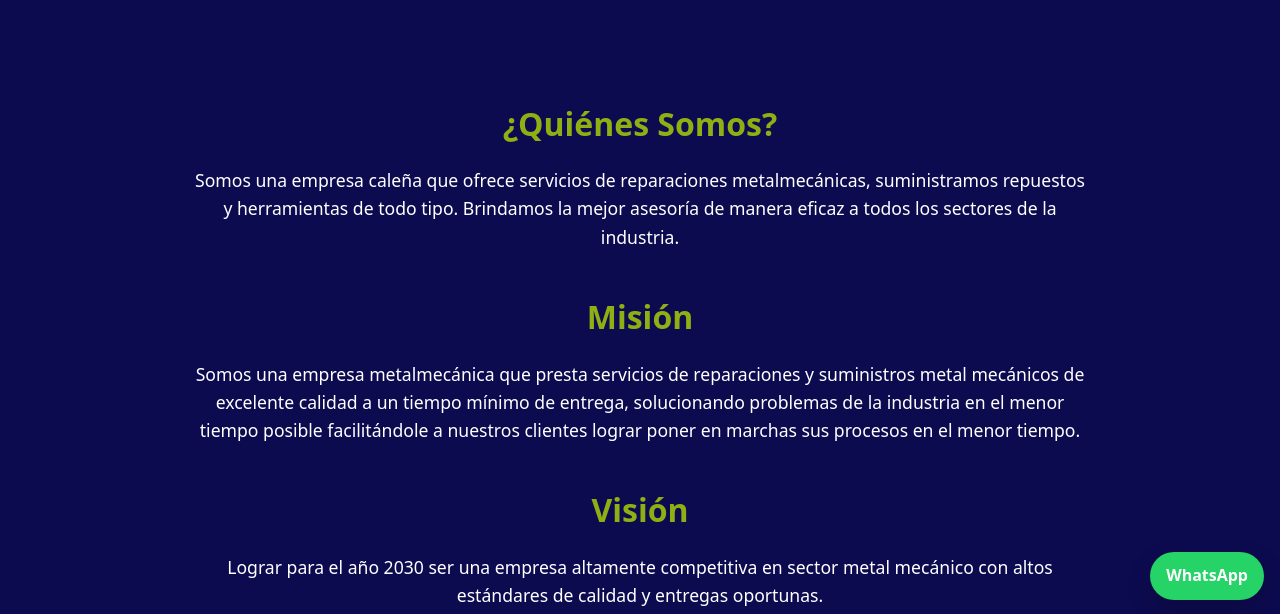
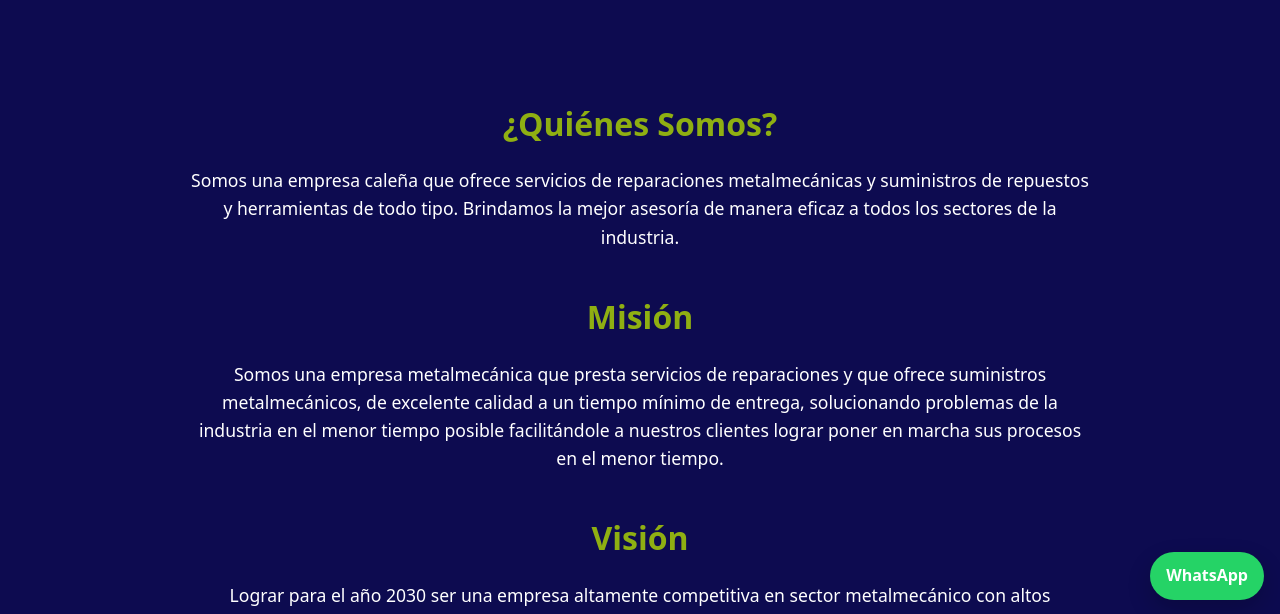
Before and after one commit to Prosmecsas2025/Prosmecsas2025.github.io, a plain HTML site: page nosotros.html in a window 1280 px wide. Shown: the part 184-798 px from the top of the page. Drawn offline with Linux system fonts and the light colour scheme.

Commit message:
Se acomodo textos

```diff
--- a/nosotros.html
+++ b/nosotros.html
@@ -69,27 +69,27 @@
 </header>
 <main id="main" role="main">
 
-<!-- SECCIÓN NOSOTROS CON FONDO -->
+
 <section class="nosotros">
   <div class="overlay"></div>
   <div class="contenido">
     <h2>¿Quiénes Somos?</h2>
     <p>
-      Somos una empresa caleña que ofrece servicios de reparaciones metalmecánicas,
-      suministramos repuestos y herramientas de todo tipo. Brindamos la mejor asesoría
+      Somos una empresa caleña que ofrece servicios de reparaciones metalmecánicas y
+      suministros de repuestos y herramientas de todo tipo. Brindamos la mejor asesoría
       de manera eficaz a todos los sectores de la industria.
     </p>
     <h2>Misión</h2>
     <p>
-      Somos una empresa metalmecánica que presta servicios de reparaciones y suministros metal mecánicos de excelente calidad a un tiempo mínimo de entrega, solucionando problemas de la industria en el menor tiempo posible facilitándole a nuestros clientes lograr poner en marchas sus procesos en el menor tiempo.
+      Somos una empresa metalmecánica que presta servicios de reparaciones y que ofrece suministros metalmecánicos, de excelente calidad a un tiempo mínimo de entrega, solucionando problemas de la industria en el menor tiempo posible facilitándole a nuestros clientes lograr poner en marcha sus procesos en el menor tiempo.
     </p>
     <h2>Visión</h2>
     <p>
-      Lograr para el año 2030 ser una empresa altamente competitiva en sector metal mecánico con altos estándares de calidad y entregas oportunas.
+      Lograr para el año 2030 ser una empresa altamente competitiva en sector metalmecánico con altos estándares de calidad y entregas oportunas.
     </p>
     <h2>Objetivos</h2>
     <p>
-      Mantener un margen de calidad y cumplimiento de todos los servicios y reparaciones en un 95%. <br>
+      • Mantener un margen de calidad y cumplimiento de todos los servicios y reparaciones en un 95%. <br>
       • Velar por las buenas relaciones interpersonales entre nuestros clientes y empleados. <br>
       • Disminuir el 5% de inconformidades logrando la mejora continua.
     </p>
@@ -126,7 +126,6 @@
 
 <button id="back-to-top" aria-label="Volver arriba" style="position:fixed;right:1rem;bottom:1rem;display:none;padding:.6rem .8rem;border-radius:9999px;border:none;box-shadow:0 2px 10px rgba(0,0,0,.15);cursor:pointer;z-index:9999">↑</button>
 
-<!-- Botón Volver Arriba -->
 <button id="btnTop" aria-label="Volver arriba" title="Volver arriba">⬆</button>
 
 <script>
```
